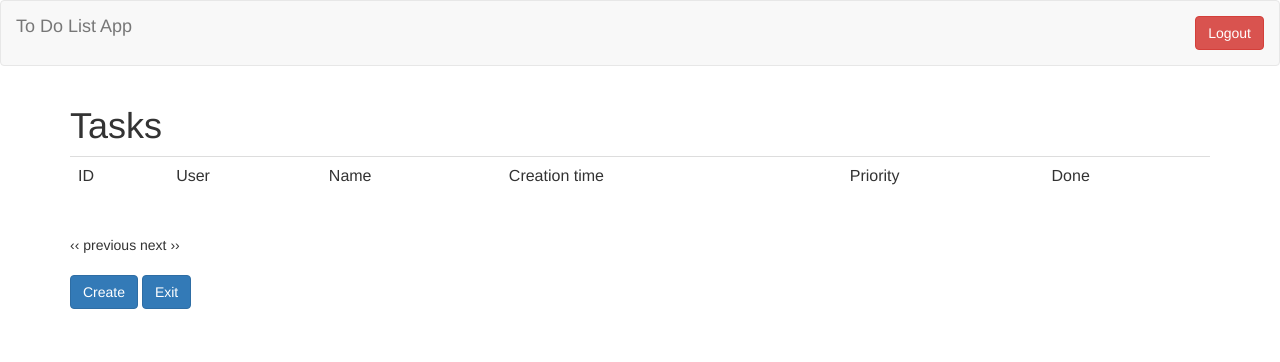
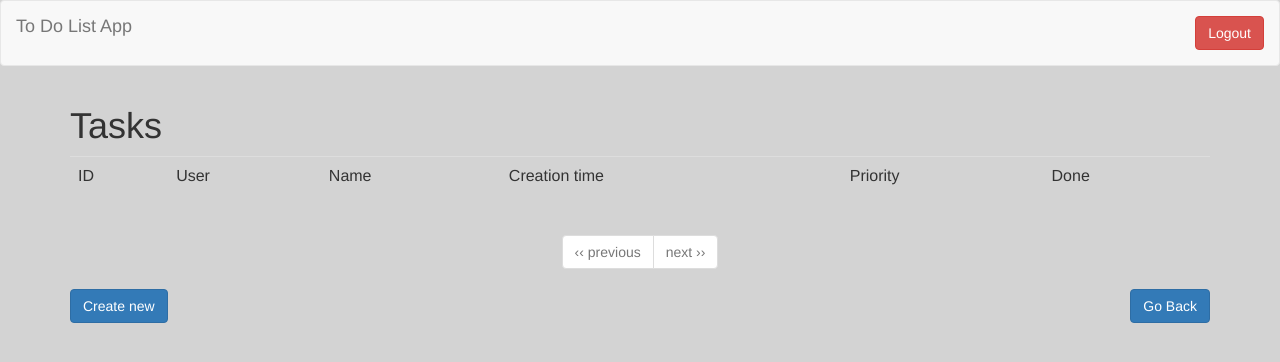
Before and after one commit to juanvallejo-eb/todolist, a Django app: page /events/4/tasks/ in a window 1280 px wide. Shown: the top 362 px of the page. Run offline with Django 3.2, Linux system fonts and the light colour scheme; a user stored in the database is signed in; data comes from the database, SQL or seed files in the repository; both versions use the stored data as it was after the commit; some libraries are stand-ins or nearby versions.

Commit message:
edited pagination with bootstrap

```diff
--- a/templates/_pagination.html
+++ b/templates/_pagination.html
@@ -3,24 +3,36 @@
 {% bootstrap_css %}
 {% bootstrap_javascript %}
 {% bootstrap_messages %}
-<div class="pagination">
+<ul class="pagination">
     {% if page_obj.has_previous %}
+    <li>
         <a href="?{{ page_obj.previous_page_number.querystring }}" class="page-item active">&lsaquo;&lsaquo; {% trans "previous" %}</a>
-    {% else %}
-        <span class="page-item disabled">&lsaquo;&lsaquo; {% trans "previous" %}</span>
+    </li>
+        {% else %}
+    <li class="page-item disabled">
+        <span>&lsaquo;&lsaquo; {% trans "previous" %}</span>
+    </li>
     {% endif %}
     {% for page in page_obj.pages %}
         {% if page %}
             {% ifequal page page_obj.number %}
+            <li class="page-item active">
                 <span class="page-item active">{{ page }}</span>
+            </li>
             {% else %}
+            <li>
                 <a href="?{{ page.querystring }}" class="page-item">{{ page }}</a>
+            </li>
             {% endifequal %}
         {% endif %}
     {% endfor %}
     {% if page_obj.has_next %}
-        <a href="?{{ page_obj.next_page_number.querystring }}" class="page-item active">{% trans "next" %} &rsaquo;&rsaquo;</a>
-    {% else %}
-        <span class="page-item disabled">{% trans "next" %} &rsaquo;&rsaquo;</span>
-    {% endif %}
-</div>
+    <li>
+        <a href="?{{ page_obj.next_page_number.querystring }}">{% trans "next" %} &rsaquo;&rsaquo;</a>
+    </li>
+        {% else %}
+    <li class="page-item disabled">
+        <span>{% trans "next" %} &rsaquo;&rsaquo;</span>
+    </li>
+        {% endif %}
+</ul>
--- a/templates/base.html
+++ b/templates/base.html
@@ -8,7 +8,7 @@
   <meta charset="utf-8">
   <title>{% block title %}Todo List{% endblock %}</title>
 </head>
-<body>
+<body style='background-color: lightgray'>
   <main>
       <nav class="navbar navbar-default">
           <div class="container-fluid">
--- a/templates/task_app/events_list.html
+++ b/templates/task_app/events_list.html
@@ -21,7 +21,7 @@
                 <td>{{event.end.local}}</td>
                 <td>
                     <a href="{% url 'task_list' pk=event.id %}" />
-                        <button id="tasks-btn" class="btn btn-success" />{% bootstrap_icon "edit" %} Tasks</button>
+                        <button id="tasks-btn" class='btn btn-light' />{% bootstrap_icon "edit" %} Tasks</button>
                     </a>
                 </td>
             </tr>
--- a/templates/task_app/task_list.html
+++ b/templates/task_app/task_list.html
@@ -43,14 +43,16 @@
             </tr>
         {% endfor %}
         </table>
-        {% include "_pagination.html" %}
-        <p>
+        <div class='text-center'>
+            {% include "_pagination.html" %}
+        </div>
+        <div style='display:flex; justify-content: space-between'>
             <a href="{% url 'task_new' pk=event_id %}">
-                <button id="create-btn" class="btn btn-primary" />{% bootstrap_icon "apple" %} Create</button>
+                    <button id="create-btn" class="btn btn-primary" />{% bootstrap_icon "star" %} Create new</button>
             </a>
-            <a href="{% url 'events_list'%}" class='md-4'>
-                <button id="back-btn" class="btn btn-primary" />{% bootstrap_icon "Home" %} Exit</button>
+            <a href="{% url 'events_list'%}" class='text-right'>
+                <button id="back-btn" class="btn btn-primary" />{% bootstrap_icon "Home" %} Go Back</button>
             </a>
-        </p>
+        </div>
 </div>
 {% endblock %}
```
Also changed, not shown: db.sqlite3.
